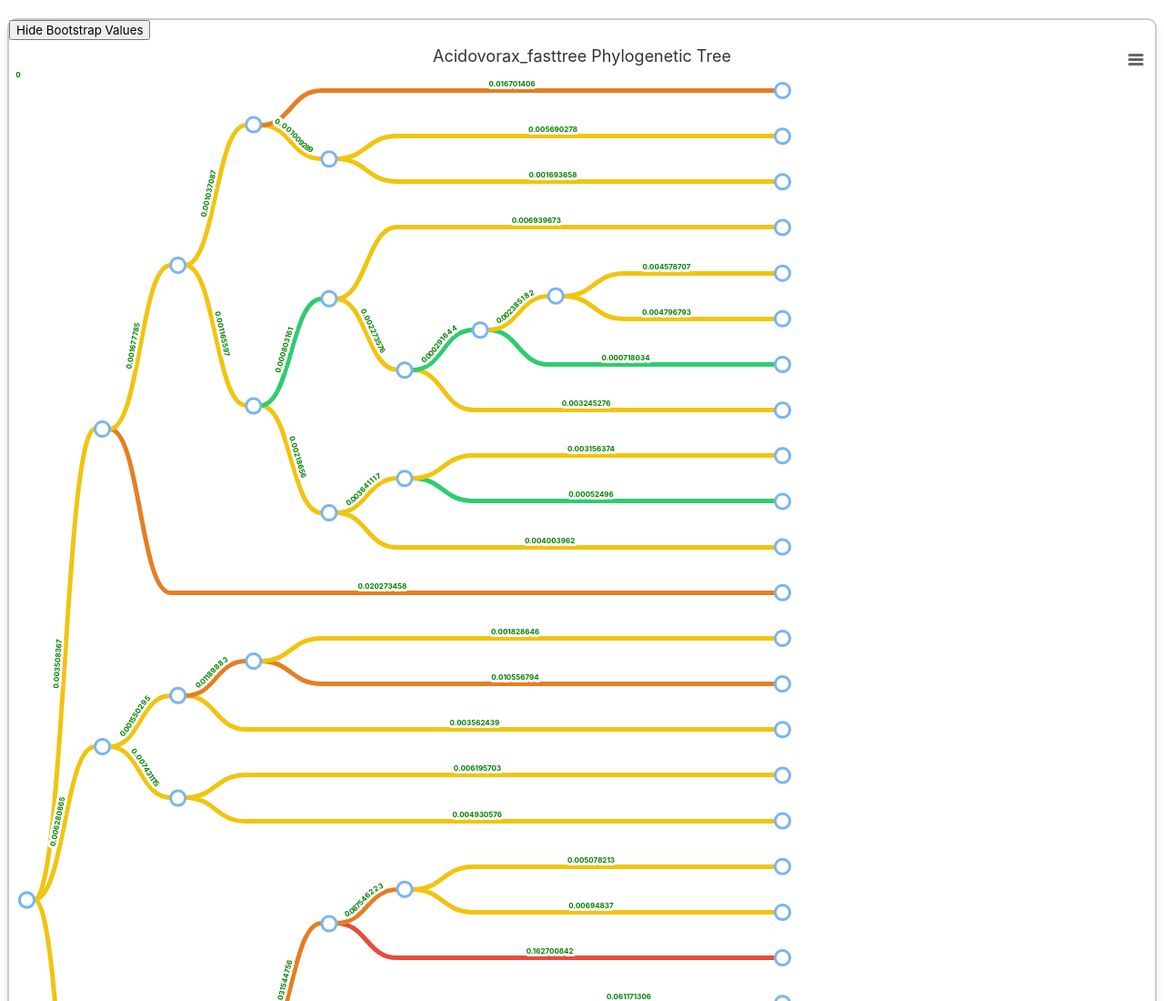
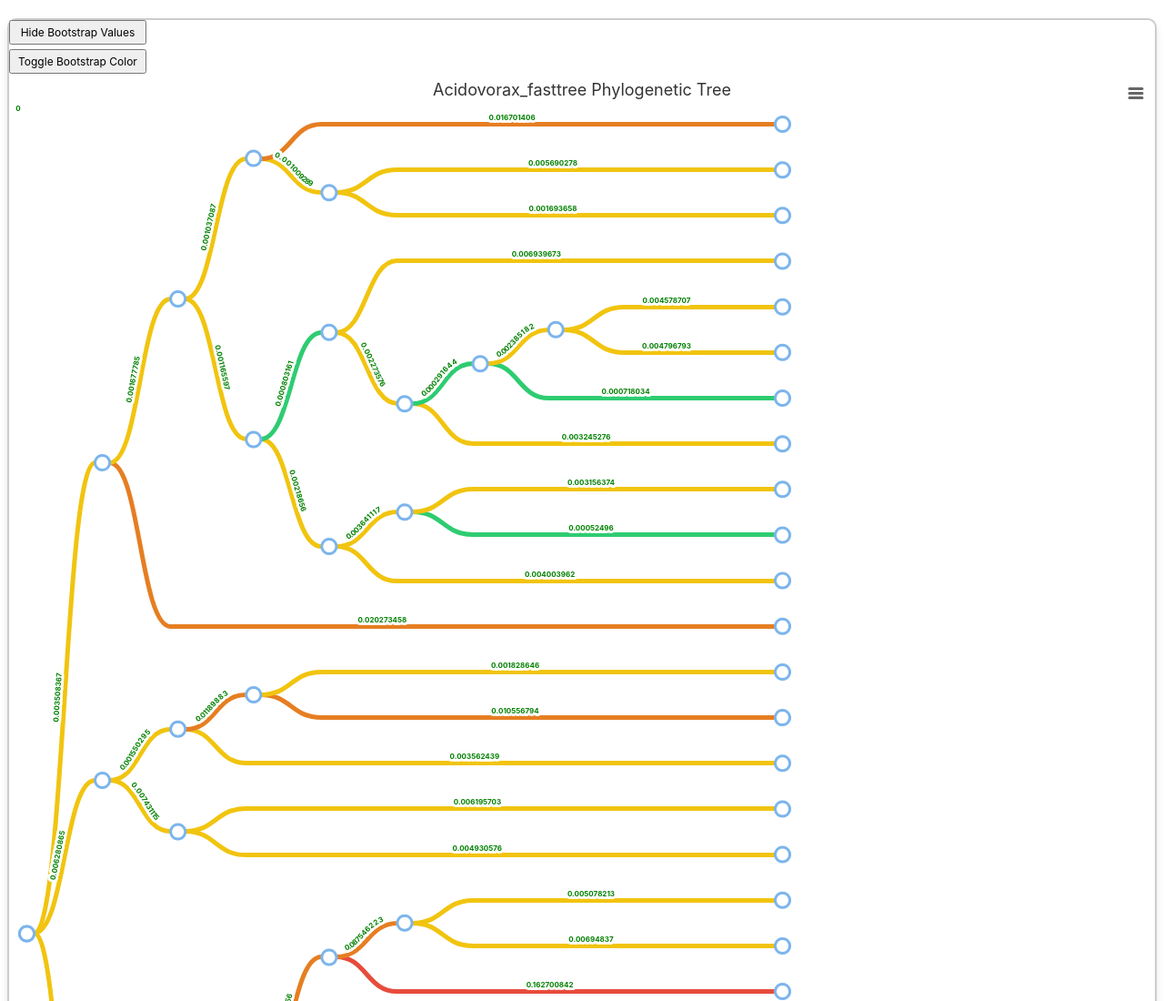
Before and after one commit to Amgoth-Suresh/EDGAR-PLATFORM, a website with bundled scripts: page Main/index.html in a window 1280 px wide. Shown: the top 1100 px of the page at 91% size. Built offline with nearby package versions, Linux system fonts and the light colour scheme.

Commit message:
added another button ToggleBootstrapcolor

```diff
--- a/Main/index.html
+++ b/Main/index.html
@@ -3,7 +3,7 @@
 <head>
     <meta charset="UTF-8">
     <meta name="viewport" content="width=device-width, initial-scale=1.0">
-    <title>Treegraph Example</title>
+    <title>EDGAR Phylogenetic Tree Visualisation</title>
     <script src="https://code.highcharts.com/12.1.2/highcharts.js"></script>
     <script src="https://code.highcharts.com/12.1.2/modules/treemap.js"></script>
     <script src="https://code.highcharts.com/12.1.2/modules/treegraph.js"></script>
@@ -16,18 +16,17 @@
 </head>
 <body>
     <figure class="highcharts-figure">
-        <button id="toggle-bootstrap">Hide Bootstrap Values</button>
-
+        <div class="button-container">
+        <button id="toggle-bootstrap" style="font-size: 12px; padding: 4px 8px;">Hide Bootstrap Values</button>
+        <button id="toggleBootstrapColor" style="font-size: 12px; padding: 4px 8px;">Toggle Bootstrap Color</button>
+        </div>
         <div id="container"></div>
-
-
         <hr/>
         <p class="highcharts-description">
 
         <b>Phylogenetic Tree Visualisation </b>
         </p>
-            </figure>
-
+    </figure>
     <script type="module" src="Acidovorax.js"></script>
 </body>
 </html>
```
